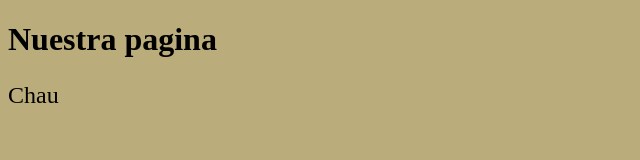
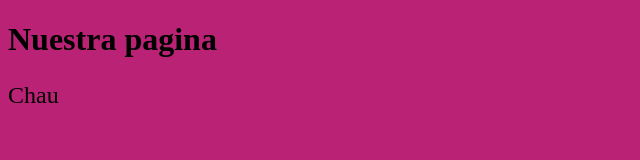
Before and after one commit to joacobesada/practicaGit, a plain HTML site: page index.html in a window 1280 px wide. Shown: the whole page, without its empty margins (0-640 px from the left). Drawn offline with Linux system fonts and the light colour scheme.

Commit message:
cambio fondo de la pagina

```diff
--- a/css/estilos.css
+++ b/css/estilos.css
@@ -1,3 +1,3 @@
  body {
-  background-color: rgb(187, 172, 123);
+  background-color: rgb(185, 34, 117);
 }
```
